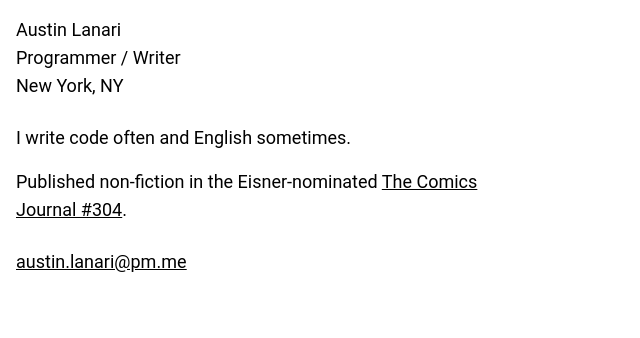
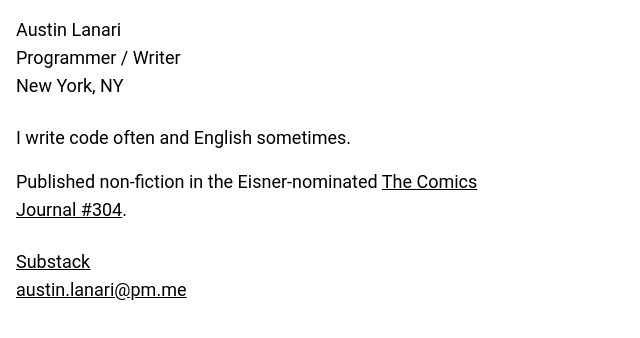
Before and after one commit to foggy1/aml, a Nuxt app: page / in a window 1280 px wide. Shown: the top 338 px of the page, without its empty margins (0-640 px from the left). Built offline with nearby package versions, Linux system fonts and the light colour scheme.

Commit message:
tool version and substack link

```diff
--- a/app.vue
+++ b/app.vue
@@ -18,6 +18,9 @@
       <p>Published non-fiction in the Eisner-nominated <a class='underline' el="noreferrer" target="_blank" href='https://www.fantagraphics.com/products/the-comics-journal-304'>The Comics Journal #304</a>.</p>
     </div>
     <div class='underline'>
+      <a rel="noreferrer" target="_blank" href='https://austinlanari.substack.com'>Substack</a>
+    </div>
+    <div class='underline'>
       <a rel="noreferrer" target="_blank" href='mailto:austin.lanari@pm.me'>austin.lanari@pm.me</a>
     </div>
   </main>
```
Also changed, not shown: 1 other file (tests, documents, lock files or other folders).
